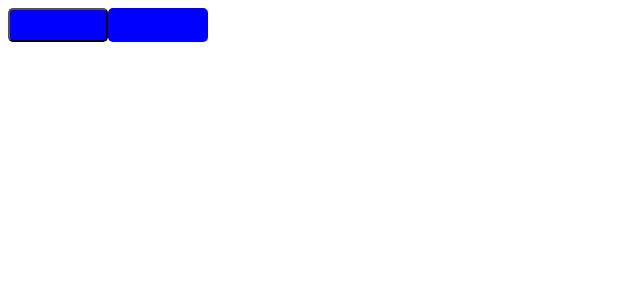
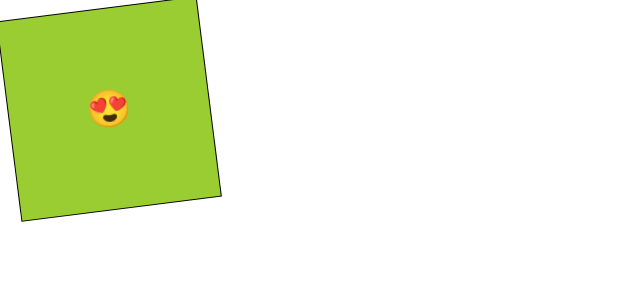
Before and after one commit to Inginginging/Coin_Tracker, a React (Create React App) app: page / in a window 1280 px wide. Shown: the top 300 px of the page, without its empty margins (0-640 px from the left). Built offline with nearby package versions, Linux system fonts and the light colour scheme.

Commit message:
styled component (Animation & Pseudo Selector)

```diff
--- a/src/App.js
+++ b/src/App.js
@@ -1,20 +1,48 @@
+import { keyframes } from "styled-components";
 import styled from "styled-components";
+
+const rotateAni = keyframes` //animation
+  0% {
+    transform: rotate(0deg);
+    border: 1px solid black;
+  }
+  50%{
+    border: 5px solid black;
+  }
+  100%{
+    transform: rotate(360deg);
+    border: 1px solid black;
+  }
+`;
 
 const Container = styled.div`
   display: flex;
 `;
-const Btn = styled.button`
-  border-radius: 5px;
-  width: 100px;
-  padding: 15px 0;
-  background-color: blue;
+const Emoji = styled.span`
+  font-size: 36px;
+`;
+const Box = styled.div`
+  background-color: yellowgreen;
+  width: 200px;
+  height: 200px;
+  animation: ${rotateAni} 1s linear infinite;
+  display: flex;
+  justify-content: center;
+  align-items: center;
+  //내가 만든 component를 직접 targeting할 수 있음
+  ${Emoji} {
+    &:hover {
+      font-size: 100px;
+    }
+  }
 `;
 
 function App() {
   return (
     <Container>
-      <Btn />
-      <Btn as="a" href="/" />
+      <Box>
+        <Emoji>😍</Emoji>
+      </Box>
     </Container>
   );
 }
```
